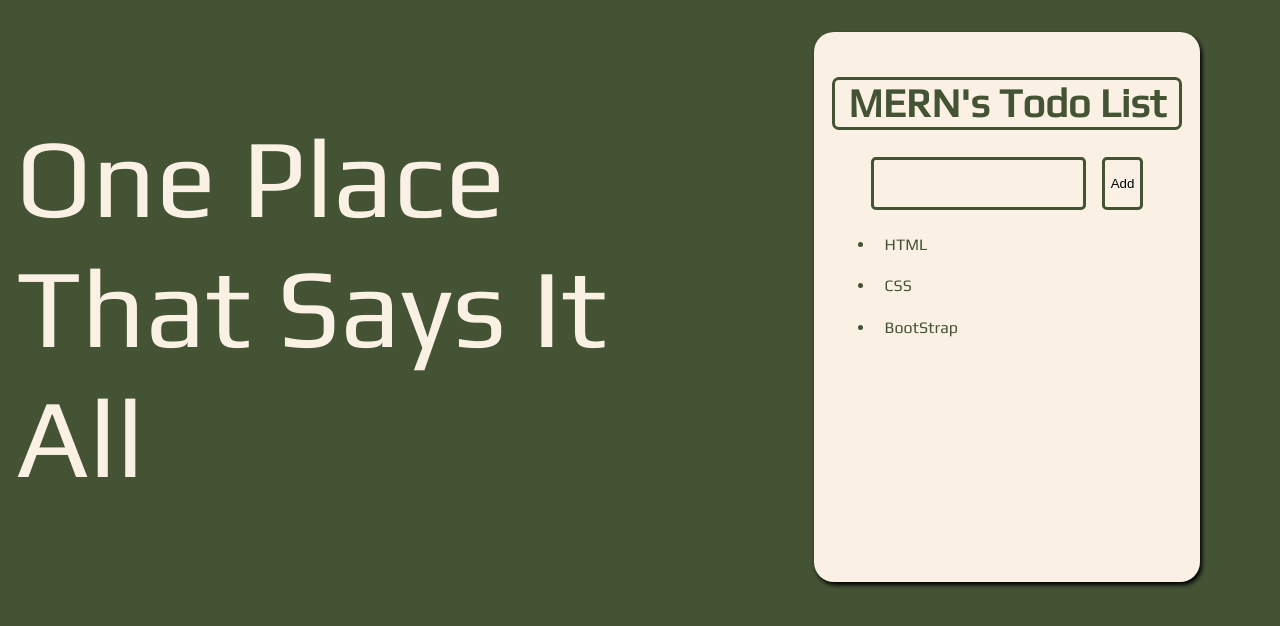
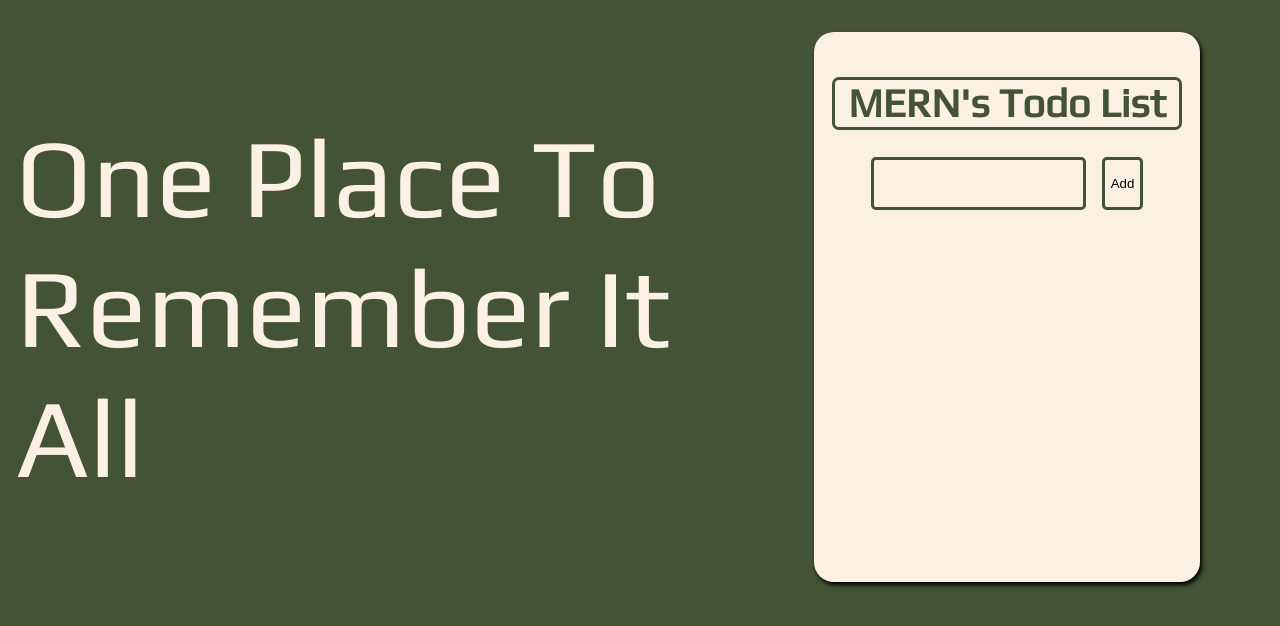
Before and after one commit to mihirk20/html-mihir, a React (Create React App) app in the folder picshare/: page / in a window 1280 px wide. Shown: the top 626 px of the page. Built offline with nearby package versions, Linux system fonts and the light colour scheme.

Commit message:
Completed

```diff
--- a/picshare/src/App.js
+++ b/picshare/src/App.js
@@ -1,4 +1,4 @@
-import React from "react";
+import React, { useState } from "react";
 import "./App.css"
 import TodoList from "./components/todolist";
 import Additem from "./components/additem"
@@ -6,21 +6,24 @@ import Additem from "./components/additem"
 
 const App = () => {
 
-    const listitems = [
-        { itemid: Math.trunc(Math.random() * 100 + 1), itemname: "HTML" },
-        { itemid: Math.trunc(Math.random() * 100 + 1), itemname: "CSS" },
-        { itemid: Math.trunc(Math.random() * 100 + 1), itemname: "BootStrap" },
-    ];
+    const [listitems, setListItems] = useState([
+        // { itemid: Math.trunc(Math.random() * 100 + 1), itemname: "HTML" },
+        // { itemid: Math.trunc(Math.random() * 100 + 1), itemname: "CSS" },
+        // { itemid: Math.trunc(Math.random() * 100 + 1), itemname: "BootStrap" },
+    ]);
     const additemHandler = (Newitem) => {
-        listitems.push(Newitem);
-        console.log(listitems);
+        setListItems((previousList) => {
+         return previousList.concat(Newitem);
+        });
+// listitems.push(Newitem);
+// console.log(listitems);
 
-    }
+    };
 const name = "MERN";
 return (
     <div className="section">
         <div className="text1">
-                <p>One Place That Says It All</p>
+            <p>One Place To Remember It All</p>
         </div>
         <div className="container">
             <h1>{name}'s Todo List</h1>
```
Lines whose indentation alone changed are shown as unchanged.
